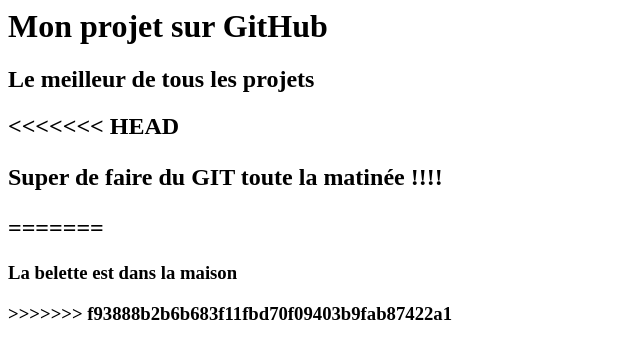
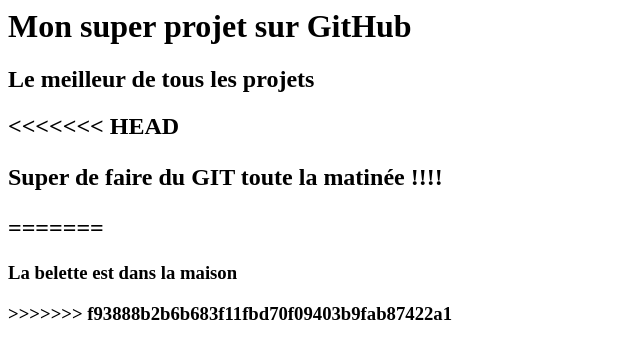
Before and after one commit to Isa35160/test-dec_dev, a plain HTML site: page index.html in a window 1280 px wide. Shown: the whole page, without its empty margins (0-640 px from the left). Drawn offline with Linux system fonts and the light colour scheme.

Commit message:
modif title h1

```diff
--- a/index.html
+++ b/index.html
@@ -11,13 +11,15 @@
 <body>
 
 
-<h1> Mon projet sur GitHub </h1>
+<h1> Mon super projet sur GitHub </h1>
 <h2>Le meilleur de tous les projets<h2>
 <<<<<<< HEAD
 <p> Super de faire du GIT toute la matinée !!!!</p>
 =======
 <h3>La belette est dans la maison<h3>
 >>>>>>> f93888b2b6b683f11fbd70f09403b9fab87422a1
+
+
 </body>
 
 </html>
```
